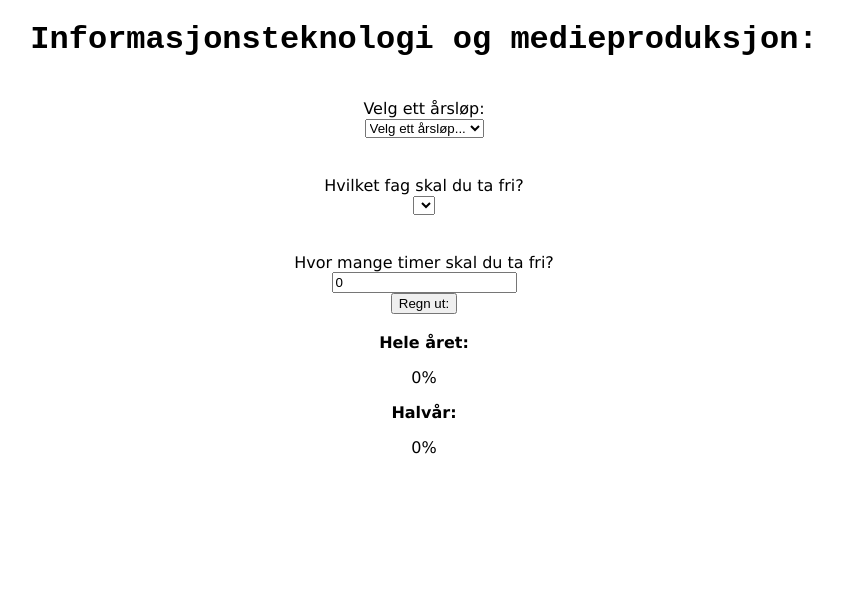
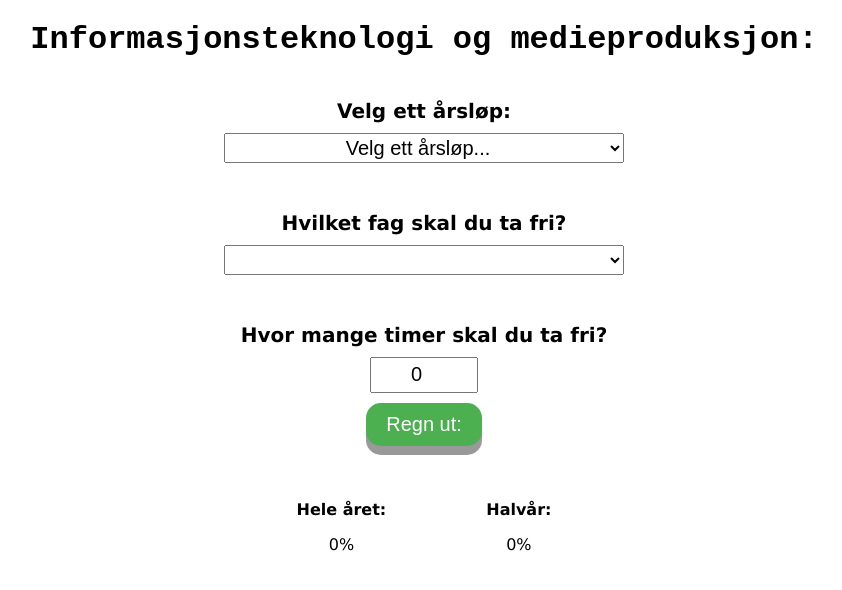
Before and after one commit to HermanErKu/fravaerskalkulator-react, a React (Create React App) app: page / in a window 1280 px wide. Shown: the top 590 px of the page, without its empty margins (216-1058 px from the left). Built offline with nearby package versions, Linux system fonts and the light colour scheme.

Commit message:
tried changing css to look better

```diff
--- a/src/App.css
+++ b/src/App.css
@@ -51,3 +51,59 @@
 h1{
   font-family:'Courier New', Courier, monospace;
 }
+
+label {
+  font-size: 20px;
+  font-weight: bold;
+}
+
+#percents {
+  display: flex;
+  align-items: center;
+  align-self: center;
+  justify-content: center;
+  gap: 100px;
+  padding-top: 35px;
+}
+
+input {
+  width: 100px;
+  height: 30px;
+  font-size: 20px;
+  text-align: center;
+  margin: 10px;
+}
+
+
+
+
+button {
+  display: inline-block;
+  padding: 10px 20px;
+  font-size: 20px;
+  cursor: pointer;
+  text-align: center;
+  text-decoration: none;
+  outline: none;
+  color: #fff;
+  background-color: #4CAF50;
+  border: none;
+  border-radius: 15px;
+  box-shadow: 0 9px #999;
+}
+
+select {
+  width: 400px;
+  height: 30px;
+  font-size: 20px;
+  text-align: center;
+  margin: 10px;
+}
+
+button:hover {background-color: #3e8e41}
+
+button:active {
+  background-color: #3e8e41;
+  box-shadow: 0 5px #666;
+  transform: translateY(4px);
+}
```
